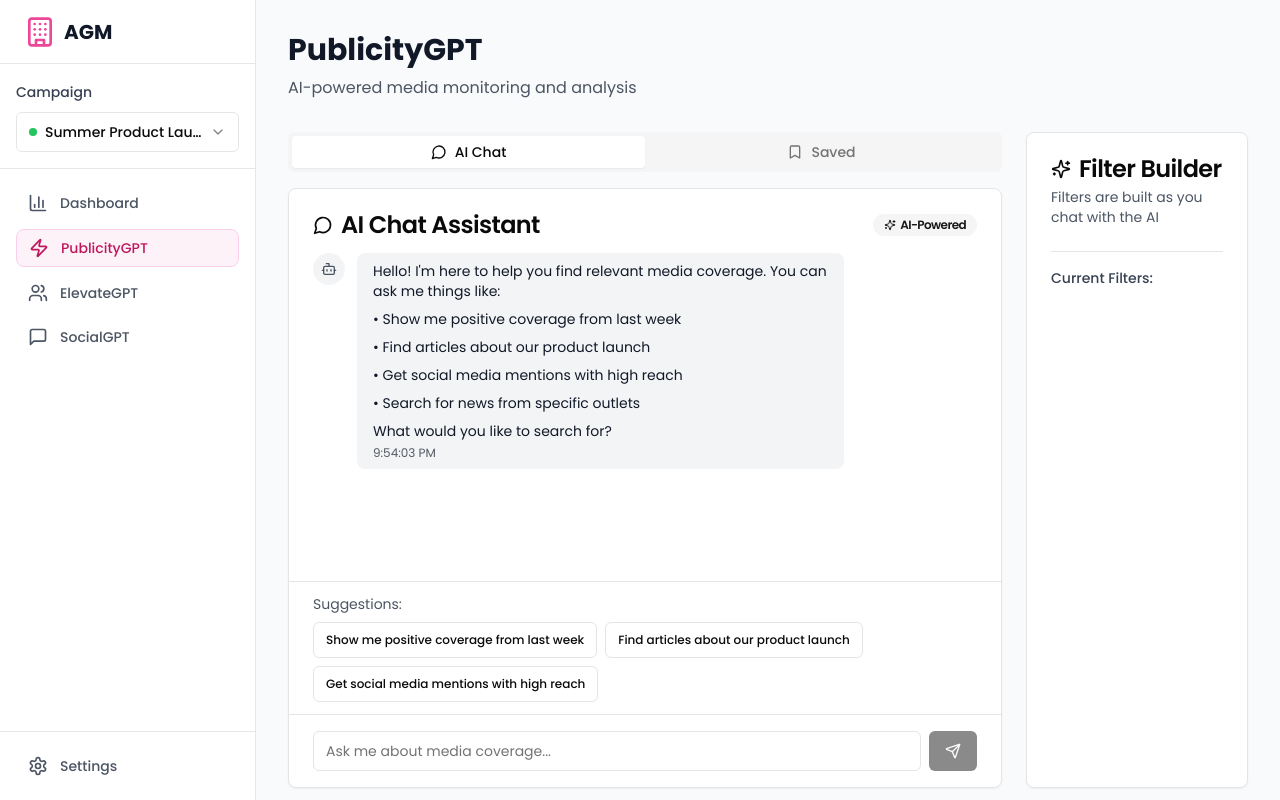
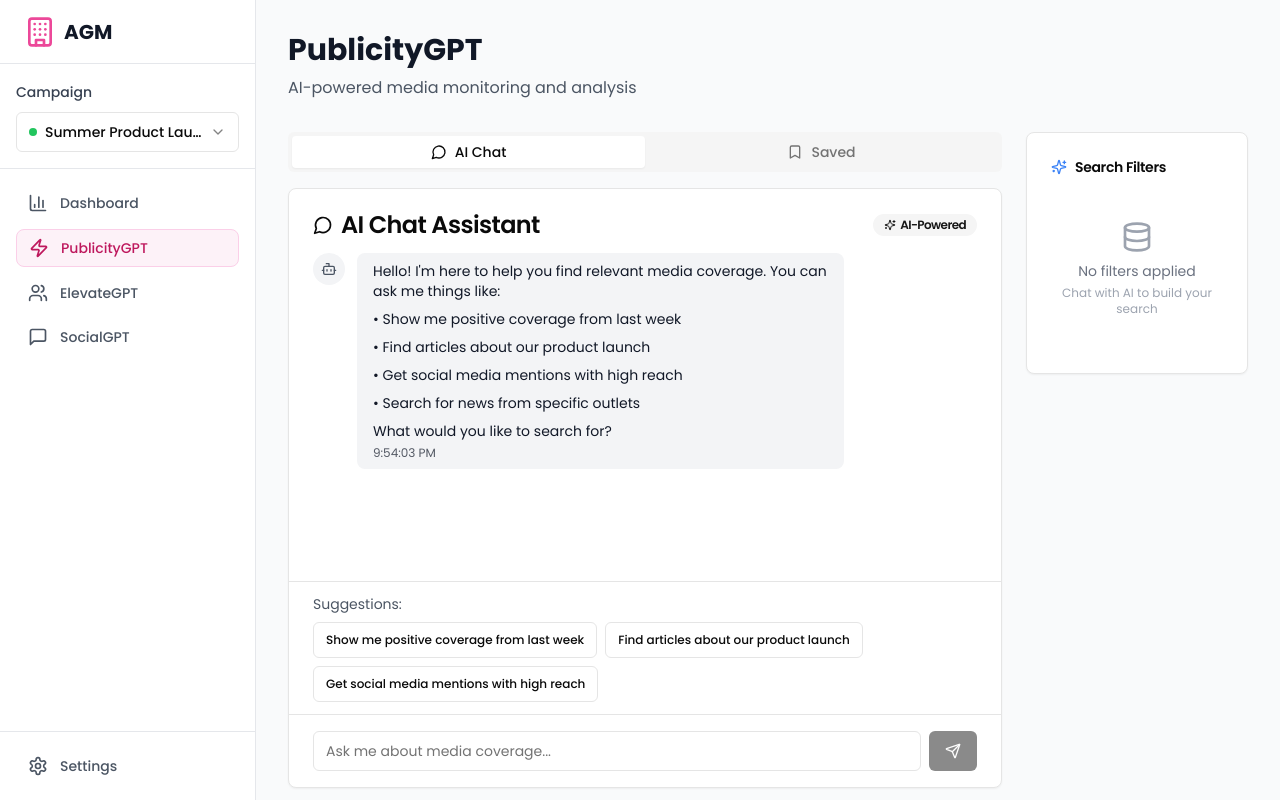
Before and after one commit to devwaleedakhtar/sb1-pnkaudkw, a Next.js app: page /publicity-gpt in a window 1280 px wide. Built offline with nearby package versions, Linux system fonts and the light colour scheme.

Commit message:
Update publicityGPT

```diff
--- a/components/publicity-gpt/filter-building-preview.tsx
+++ b/components/publicity-gpt/filter-building-preview.tsx
@@ -4,6 +4,7 @@ import { useState, useEffect } from "react";
 import { Card, CardContent, CardHeader, CardTitle } from "@/components/ui/card";
 import { Badge } from "@/components/ui/badge";
 import { Button } from "@/components/ui/button";
+import { Progress } from "@/components/ui/progress";
 import { Separator } from "@/components/ui/separator";
 import { MediaFilters } from "@/lib/types";
 import {
@@ -13,19 +14,13 @@ import {
   Heart,
   TrendingUp,
   Building,
-  Check,
+  CheckCircle,
   Clock,
   Zap,
+  Wand2,
+  Database,
+  FileText,
 } from "lucide-react";
-
-interface FilterStep {
-  id: string;
-  label: string;
-  icon: React.ReactNode;
-  status: "pending" | "building" | "completed";
-  value?: string;
-  description?: string;
-}
 
 interface FilterBuildingPreviewProps {
   currentFilters: MediaFilters;
@@ -38,219 +33,154 @@ export function FilterBuildingPreview({
   isBuilding,
   lastMessage,
 }: FilterBuildingPreviewProps) {
-  const [buildingSteps, setBuildingSteps] = useState<FilterStep[]>([]);
-  const [currentStep, setCurrentStep] = useState(0);
+  const [buildingProgress, setBuildingProgress] = useState(0);
+  const [buildingSteps, setBuildingSteps] = useState<string[]>([]);
 
-  // Initialize building steps based on the message
   useEffect(() => {
-    if (lastMessage && isBuilding) {
-      const steps = analyzeMessageForSteps(lastMessage);
-      setBuildingSteps(steps);
-      setCurrentStep(0);
+    if (isBuilding) {
+      setBuildingProgress(0);
+      setBuildingSteps([]);
 
-      // Simulate progressive building
+      const steps = [
+        "Analyzing your request...",
+        "Identifying media types...",
+        "Setting date parameters...",
+        "Configuring sentiment filters...",
+        "Selecting relevant outlets...",
+        "Finalizing search parameters...",
+      ];
+
+      let currentStep = 0;
       const interval = setInterval(() => {
-        setCurrentStep((prev) => {
-          if (prev < steps.length - 1) {
-            return prev + 1;
+        if (currentStep < steps.length) {
+          setBuildingSteps((prev) => [...prev, steps[currentStep]]);
+          setBuildingProgress(((currentStep + 1) / steps.length) * 100);
+          currentStep++;
         } else {
           clearInterval(interval);
-            return prev;
         }
-        });
-      }, 800);
+      }, 600);
 
       return () => clearInterval(interval);
     }
-  }, [lastMessage, isBuilding]);
+  }, [isBuilding]);
 
-  // Update steps status based on current step
-  useEffect(() => {
-    setBuildingSteps((prev) =>
-      prev.map((step, index) => ({
-        ...step,
-        status:
-          index < currentStep
-            ? "completed"
-            : index === currentStep
-            ? "building"
-            : "pending",
-      }))
-    );
-  }, [currentStep]);
-
-  const analyzeMessageForSteps = (message: string): FilterStep[] => {
-    const steps: FilterStep[] = [];
-    const lowerMessage = message.toLowerCase();
-
-    // Date range step
-    if (
-      lowerMessage.includes("last week") ||
-      lowerMessage.includes("past week") ||
-      lowerMessage.includes("recent") ||
-      lowerMessage.includes("today")
-    ) {
-      steps.push({
-        id: "date",
-        label: "Date Range",
-        icon: <Calendar className="h-4 w-4" />,
-        status: "pending",
-        description: "Setting time period for search",
-      });
-    }
-
-    // Media types step
-    if (
-      lowerMessage.includes("social") ||
-      lowerMessage.includes("news") ||
-      lowerMessage.includes("blog") ||
-      lowerMessage.includes("article")
-    ) {
-      steps.push({
-        id: "media",
-        label: "Media Types",
-        icon: <Globe className="h-4 w-4" />,
-        status: "pending",
-        description: "Identifying content sources",
-      });
-    }
-
-    // Sentiment step
-    if (
-      lowerMessage.includes("positive") ||
-      lowerMessage.includes("negative") ||
-      lowerMessage.includes("neutral") ||
-      lowerMessage.includes("sentiment")
-    ) {
-      steps.push({
-        id: "sentiment",
-        label: "Sentiment",
-        icon: <Heart className="h-4 w-4" />,
-        status: "pending",
-        description: "Analyzing emotional tone",
-      });
-    }
-
-    // Reach step
-    if (
-      lowerMessage.includes("high reach") ||
-      lowerMessage.includes("popular") ||
-      lowerMessage.includes("viral") ||
-      lowerMessage.includes("reach")
-    ) {
-      steps.push({
-        id: "reach",
-        label: "Reach Filter",
-        icon: <TrendingUp className="h-4 w-4" />,
-        status: "pending",
-        description: "Setting audience size requirements",
-      });
-    }
-
-    // Outlets step
-    if (
-      lowerMessage.includes("outlet") ||
-      lowerMessage.includes("source") ||
-      lowerMessage.includes("publication") ||
-      lowerMessage.includes("techcrunch") ||
-      lowerMessage.includes("wired") ||
-      lowerMessage.includes("specific")
-    ) {
-      steps.push({
-        id: "outlets",
-        label: "Outlets",
-        icon: <Building className="h-4 w-4" />,
-        status: "pending",
-        description: "Selecting news sources",
-      });
-    }
-
-    // Always add a final step for compilation
-    steps.push({
-      id: "compile",
-      label: "Compiling",
-      icon: <Zap className="h-4 w-4" />,
-      status: "pending",
-      description: "Finalizing search parameters",
-    });
-
-    return steps;
-  };
-
-  const getStatusIcon = (status: FilterStep["status"]) => {
-    switch (status) {
-      case "completed":
-        return <Check className="h-3 w-3 text-green-500" />;
-      case "building":
-        return (
-          <div className="h-3 w-3 border-2 border-blue-500 border-t-transparent rounded-full animate-spin" />
-        );
-      case "pending":
-        return <Clock className="h-3 w-3 text-gray-400" />;
+  const getSentimentColor = (sentiment: string) => {
+    switch (sentiment.toLowerCase()) {
+      case "positive":
+        return "text-green-600";
+      case "negative":
+        return "text-red-600";
+      case "neutral":
+        return "text-gray-600";
+      default:
+        return "text-gray-600";
     }
   };
 
-  const hasFilters =
-    currentFilters &&
-    Object.keys(currentFilters).some((key) => {
-      const value = currentFilters[key as keyof MediaFilters];
-      return Array.isArray(value) ? value.length > 0 : value;
-    });
+  const getMediaTypeIcon = (type: string) => {
+    switch (type.toLowerCase()) {
+      case "news":
+        return <FileText className="h-4 w-4 text-blue-500" />;
+      case "social":
+        return <Globe className="h-4 w-4 text-purple-500" />;
+      case "blog":
+        return <FileText className="h-4 w-4 text-green-500" />;
+      default:
+        return <Globe className="h-4 w-4 text-gray-500" />;
+    }
+  };
 
+  const formatReach = (reach: number) => {
+    if (reach >= 1000000) {
+      return `${(reach / 1000000).toFixed(1)}M`;
+    } else if (reach >= 1000) {
+      return `${(reach / 1000).toFixed(0)}K`;
+    }
+    return reach.toString();
+  };
+
+  const hasActiveFilters = () => {
     return (
-    <Card className="h-full">
-      <CardHeader>
-        <CardTitle className="flex items-center gap-2">
-          <Sparkles className="h-5 w-5" />
-          Filter Builder
+      currentFilters.dateRange.start ||
+      currentFilters.mediaTypes.length > 0 ||
+      currentFilters.sentiment.length > 0 ||
+      currentFilters.outlets.length > 0 ||
+      currentFilters.minReach > 0
+    );
+  };
+
+  if (isBuilding) {
+    return (
+      <Card className="h-fit">
+        <CardHeader className="pb-3">
+          <CardTitle className="flex items-center gap-2 text-sm">
+            <Wand2 className="h-4 w-4 animate-pulse text-blue-500" />
+            Building Filter
           </CardTitle>
-        <p className="text-sm text-gray-600">
-          {isBuilding
-            ? "Building filters from your request..."
-            : "Filters are built as you chat with the AI"}
-        </p>
         </CardHeader>
         <CardContent className="space-y-4">
-        {/* Building Steps */}
-        {buildingSteps.length > 0 && (
-          <div className="space-y-3">
-            <div className="text-sm font-medium text-gray-700">Processing:</div>
+          <div className="space-y-2">
+            <div className="flex items-center justify-between text-sm">
+              <span>Processing...</span>
+              <span>{Math.round(buildingProgress)}%</span>
+            </div>
+            <Progress value={buildingProgress} className="h-2" />
+          </div>
+
+          <div className="space-y-2">
             {buildingSteps.map((step, index) => (
-              <div
-                key={step.id}
-                className="flex items-center gap-3 p-2 rounded-lg bg-gray-50"
-              >
-                <div className="flex-shrink-0">
-                  {getStatusIcon(step.status)}
-                </div>
-                <div className="flex-1">
-                  <div className="flex items-center gap-2">
-                    {step.icon}
-                    <span className="text-sm font-medium">{step.label}</span>
-                  </div>
-                  {step.description && (
-                    <p className="text-xs text-gray-600 mt-1">
-                      {step.description}
-                    </p>
-                  )}
-                </div>
+              <div key={index} className="flex items-center gap-2 text-sm">
+                <CheckCircle className="h-3 w-3 text-green-500" />
+                <span className="text-gray-600">{step}</span>
               </div>
             ))}
           </div>
+
+          {lastMessage && (
+            <div className="p-3 bg-blue-50 rounded-lg">
+              <div className="text-xs text-blue-600 font-medium mb-1">
+                Your Request:
+              </div>
+              <div className="text-sm text-blue-800">{lastMessage}</div>
+            </div>
           )}
+        </CardContent>
+      </Card>
+    );
+  }
 
-        {/* Current Filters */}
-        {hasFilters && !isBuilding && (
-          <>
-            <Separator />
+  return (
+    <Card className="h-fit">
+      <CardHeader className="pb-3">
+        <CardTitle className="flex items-center gap-2 text-sm">
+          <Sparkles className="h-4 w-4 text-blue-500" />
+          Search Filters
+          {hasActiveFilters() && (
+            <Badge variant="secondary" className="ml-auto">
+              Active
+            </Badge>
+          )}
+        </CardTitle>
+      </CardHeader>
+      <CardContent className="space-y-4">
+        {!hasActiveFilters() ? (
+          <div className="text-center py-8 text-gray-500">
+            <Database className="h-8 w-8 mx-auto mb-2 text-gray-400" />
+            <p className="text-sm">No filters applied</p>
+            <p className="text-xs text-gray-400 mt-1">
+              Chat with AI to build your search
+            </p>
+          </div>
+        ) : (
           <div className="space-y-3">
-              <div className="text-sm font-medium text-gray-700">
-                Current Filters:
+            {/* Date Range */}
+            {currentFilters.dateRange.start && (
+              <div className="flex items-center justify-between">
+                <div className="flex items-center gap-2">
+                  <Calendar className="h-4 w-4 text-gray-500" />
+                  <span className="text-sm font-medium">Date Range</span>
                 </div>
-
-              {currentFilters.dateRange.start && (
-                <div className="flex items-center gap-2 text-sm">
-                  <Calendar className="h-4 w-4 text-gray-500" />
                 <Badge variant="outline" className="text-xs">
                   {new Date(
                     currentFilters.dateRange.start
@@ -263,34 +193,51 @@ export function FilterBuildingPreview({
               </div>
             )}
 
+            {/* Media Types */}
             {currentFilters.mediaTypes.length > 0 && (
-                <div className="space-y-2">
-                  <div className="flex items-center gap-2 text-xs text-gray-600">
-                    <Globe className="h-3 w-3" />
-                    Media Types:
+              <div className="space-y-1">
+                <div className="flex items-center justify-between">
+                  <div className="flex items-center gap-2">
+                    <Globe className="h-4 w-4 text-gray-500" />
+                    <span className="text-sm font-medium">Media Types</span>
                   </div>
-                  <div className="flex flex-wrap gap-1">
+                  <Badge variant="outline" className="text-xs">
+                    {currentFilters.mediaTypes.length} selected
+                  </Badge>
+                </div>
+                <div className="flex flex-wrap gap-1 pl-6">
                   {currentFilters.mediaTypes.map((type) => (
-                      <Badge key={type} variant="secondary" className="text-xs">
+                    <div key={type} className="flex items-center gap-1">
+                      {getMediaTypeIcon(type)}
+                      <Badge variant="secondary" className="text-xs capitalize">
                         {type}
                       </Badge>
+                    </div>
                   ))}
                 </div>
               </div>
             )}
 
+            {/* Sentiment */}
             {currentFilters.sentiment.length > 0 && (
-                <div className="space-y-2">
-                  <div className="flex items-center gap-2 text-xs text-gray-600">
-                    <Heart className="h-3 w-3" />
-                    Sentiment:
+              <div className="space-y-1">
+                <div className="flex items-center justify-between">
+                  <div className="flex items-center gap-2">
+                    <Heart className="h-4 w-4 text-gray-500" />
+                    <span className="text-sm font-medium">Sentiment</span>
                   </div>
-                  <div className="flex flex-wrap gap-1">
+                  <Badge variant="outline" className="text-xs">
+                    {currentFilters.sentiment.length} selected
+                  </Badge>
+                </div>
+                <div className="flex flex-wrap gap-1 pl-6">
                   {currentFilters.sentiment.map((sentiment) => (
                     <Badge
                       key={sentiment}
                       variant="secondary"
-                        className="text-xs"
+                      className={`text-xs capitalize ${getSentimentColor(
+                        sentiment
+                      )}`}
                     >
                       {sentiment}
                     </Badge>
@@ -299,19 +246,21 @@ export function FilterBuildingPreview({
               </div>
             )}
 
+            {/* Outlets */}
             {currentFilters.outlets.length > 0 && (
-                <div className="space-y-2">
-                  <div className="flex items-center gap-2 text-xs text-gray-600">
-                    <Building className="h-3 w-3" />
-                    Outlets:
+              <div className="space-y-1">
+                <div className="flex items-center justify-between">
+                  <div className="flex items-center gap-2">
+                    <Building className="h-4 w-4 text-gray-500" />
+                    <span className="text-sm font-medium">Outlets</span>
                   </div>
-                  <div className="flex flex-wrap gap-1">
+                  <Badge variant="outline" className="text-xs">
+                    {currentFilters.outlets.length} selected
+                  </Badge>
+                </div>
+                <div className="flex flex-wrap gap-1 pl-6">
                   {currentFilters.outlets.map((outlet) => (
-                      <Badge
-                        key={outlet}
-                        variant="secondary"
-                        className="text-xs"
-                      >
+                    <Badge key={outlet} variant="secondary" className="text-xs">
                       {outlet}
                     </Badge>
                   ))}
@@ -319,31 +268,58 @@ export function FilterBuildingPreview({
               </div>
             )}
 
+            {/* Min Reach */}
             {currentFilters.minReach > 0 && (
-                <div className="flex items-center gap-2 text-sm">
+              <div className="flex items-center justify-between">
+                <div className="flex items-center gap-2">
                   <TrendingUp className="h-4 w-4 text-gray-500" />
+                  <span className="text-sm font-medium">Min Reach</span>
+                </div>
                 <Badge variant="outline" className="text-xs">
-                    Min Reach: {currentFilters.minReach.toLocaleString()}
+                  {formatReach(currentFilters.minReach)}+
                 </Badge>
               </div>
             )}
+
+            <Separator />
+
+            {/* Filter Summary */}
+            <div className="pt-2 border-t">
+              <div className="text-xs text-gray-500 mb-1">Filter Summary:</div>
+              <div className="text-sm text-gray-700">
+                Searching for{" "}
+                {currentFilters.mediaTypes.length > 0 && (
+                  <span>{currentFilters.mediaTypes.join(", ")} content</span>
+                )}
+                {currentFilters.sentiment.length > 0 && (
+                  <span>
+                    {currentFilters.mediaTypes.length > 0 ? " with " : ""}
+                    {currentFilters.sentiment.join(", ")} sentiment
+                  </span>
+                )}
+                {currentFilters.outlets.length > 0 && (
+                  <span>
+                    {" from "}
+                    {currentFilters.outlets.length === 1
+                      ? currentFilters.outlets[0]
+                      : `${currentFilters.outlets.length} outlets`}
+                  </span>
+                )}
+                {currentFilters.minReach > 0 && (
+                  <span>
+                    {" "}
+                    with {formatReach(currentFilters.minReach)}+ reach
+                  </span>
+                )}
+                {currentFilters.dateRange.start && (
+                  <span>
+                    {" since "}
+                    {new Date(
+                      currentFilters.dateRange.start
+                    ).toLocaleDateString()}
+                  </span>
+                )}
               </div>
-          </>
-        )}
-
-        {/* Empty State */}
-        {!hasFilters && !isBuilding && (
-          <div className="text-center py-8 text-gray-500">
-            <Sparkles className="h-8 w-8 mx-auto mb-3 opacity-50" />
-            <p className="text-sm font-medium mb-2">No filters built yet</p>
-            <p className="text-xs text-gray-400 mb-3">
-              Start chatting with the AI to automatically build search filters
-            </p>
-            <div className="text-xs text-gray-400 space-y-1">
-              <p className="font-medium">Try asking:</p>
-              <p>• "Show me positive coverage from last week"</p>
-              <p>• "Find articles about our product launch"</p>
-              <p>• "Get social media mentions with high reach"</p>
             </div>
           </div>
         )}
```
Lines whose indentation alone changed are shown as unchanged.
